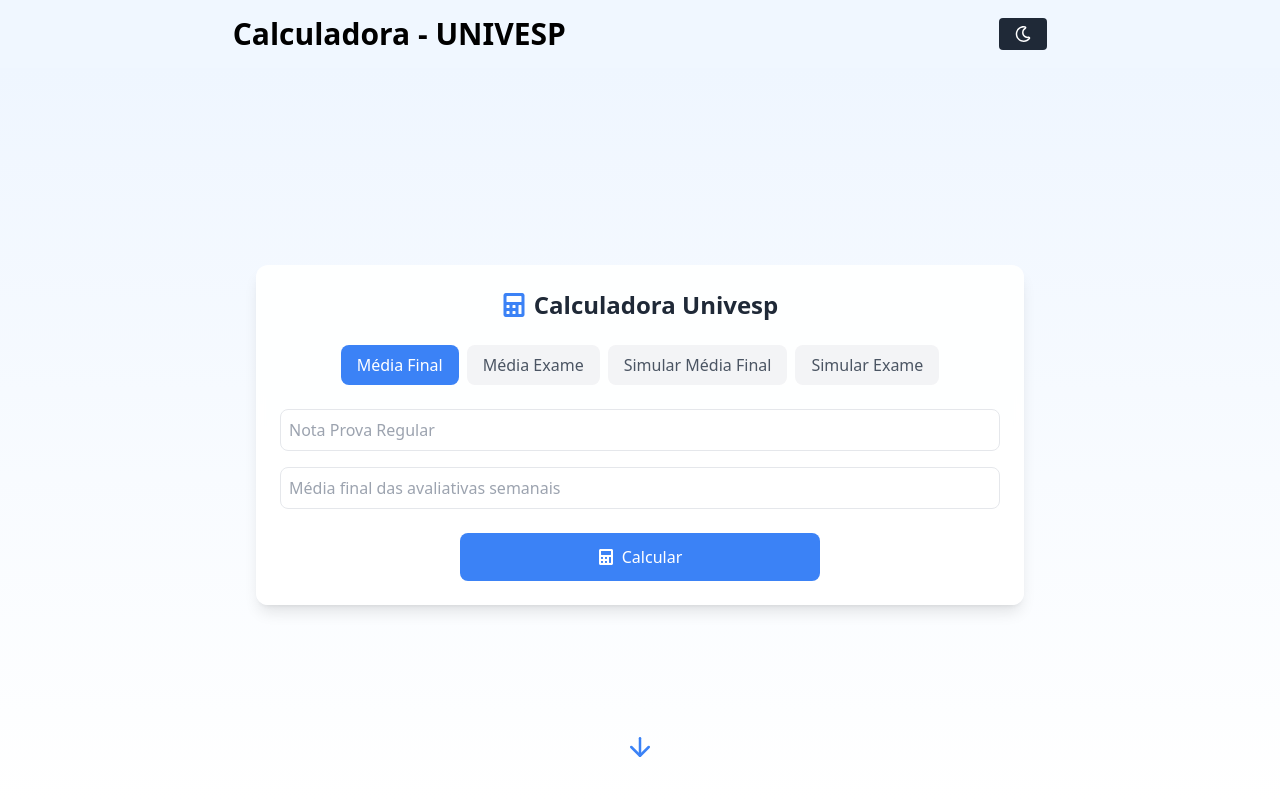
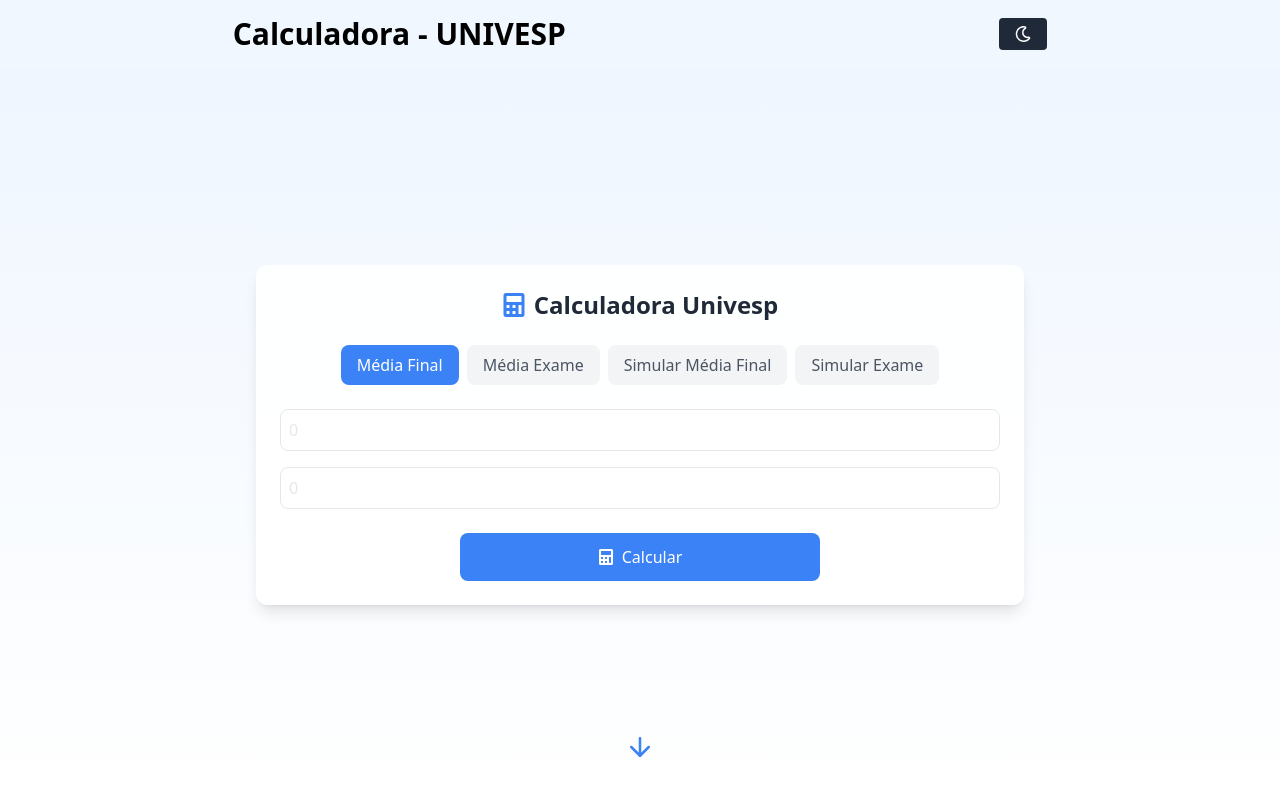
Before and after one commit to Marcone-Santos1/univesp_calc, a React (Vite) app: page / in a window 1280 px wide. Shown: the top 800 px of the page. Built offline with nearby package versions, Linux system fonts and the light colour scheme.

Commit message:
fix: type errors

```diff
--- a/src/Contracts/GradesProp.ts
+++ b/src/Contracts/GradesProp.ts
@@ -1,4 +1,4 @@
 export interface GradesProp {
-    g1: number|string,
-    g2: number|string,
+    g1: number,
+    g2: number,
 }
--- a/src/components/GradeInput.tsx
+++ b/src/components/GradeInput.tsx
@@ -1,11 +1,12 @@
 import {PESOS} from "../utils/Constants.ts";
+import {ChangeEvent} from "react";
 
 interface GradeInputProp {
-    grades: string|number,
+    grade: string|number,
     name: string,
     placeholder: string,
     max?: number,
-    onChange: (e) => void
+    onChange: (e: ChangeEvent<HTMLInputElement>) => void
 }
 
 export function GradeInput({grade, placeholder, name, max, onChange}: GradeInputProp) {
--- a/src/pages/GradeCalculator.tsx
+++ b/src/pages/GradeCalculator.tsx
@@ -1,4 +1,4 @@
-import {useState} from "react";
+import {ChangeEvent, useState} from "react";
 import {FaCalculator} from "react-icons/fa";
 import {FiArrowDown} from "react-icons/fi";
 import {GradeInput} from "../components/GradeInput.tsx";
@@ -20,11 +20,11 @@
         "Simular Exame"
     ];
 
-    const handleInputChange = (e) => {
+    const handleInputChange = (e: ChangeEvent<HTMLInputElement>) => {
         let {value} = e.target;
         const {name, max} = e.target;
 
-        if (value >= Number(max)) {
+        if (Number(value) >= Number(max)) {
             e.target.value = max;
             value = max
         }
@@ -68,18 +68,18 @@
             case 0:
                 return (
                     <div className="space-y-4">
-                        <GradeInput grades={grades.g1} onChange={handleInputChange} name={"g1"}
+                        <GradeInput grade={grades.g1} onChange={handleInputChange} name={"g1"}
                                     placeholder={"Nota Prova Regular"}/>
-                        <GradeInput grades={grades.g2} onChange={handleInputChange} name={"g2"}
+                        <GradeInput grade={grades.g2} onChange={handleInputChange} name={"g2"}
                                     placeholder={"Média final das avaliativas semanais"}/>
                     </div>
                 );
             case 1:
                 return (
                     <div className="space-y-4">
-                        <GradeInput grades={grades.g1} onChange={handleInputChange} name={"g1"}
+                        <GradeInput grade={grades.g1} onChange={handleInputChange} name={"g1"}
                                     placeholder={"Média final regular"} max={4.99}/>
-                        <GradeInput grades={grades.g2} onChange={handleInputChange} name={"g2"}
+                        <GradeInput grade={grades.g2} onChange={handleInputChange} name={"g2"}
                                     placeholder={"Prova Exame"}/>
                     </div>
                 );
@@ -87,14 +87,14 @@
                 return (
                     <div className="space-y-4">
 
-                        <GradeInput grades={grades.g1} onChange={handleInputChange} name={"g1"}
+                        <GradeInput grade={grades.g1} onChange={handleInputChange} name={"g1"}
                                     placeholder={"média final das avaliativas semanais"}/>
                     </div>
                 )
             case 3:
                 return (
                     <div className="space-y-4">
-                        <GradeInput grades={grades.g1} onChange={handleInputChange} name={"g1"}
+                        <GradeInput grade={grades.g1} onChange={handleInputChange} name={"g1"}
                                     placeholder={"média final regular"} max={4.99}/>
                     </div>
                 );
```
